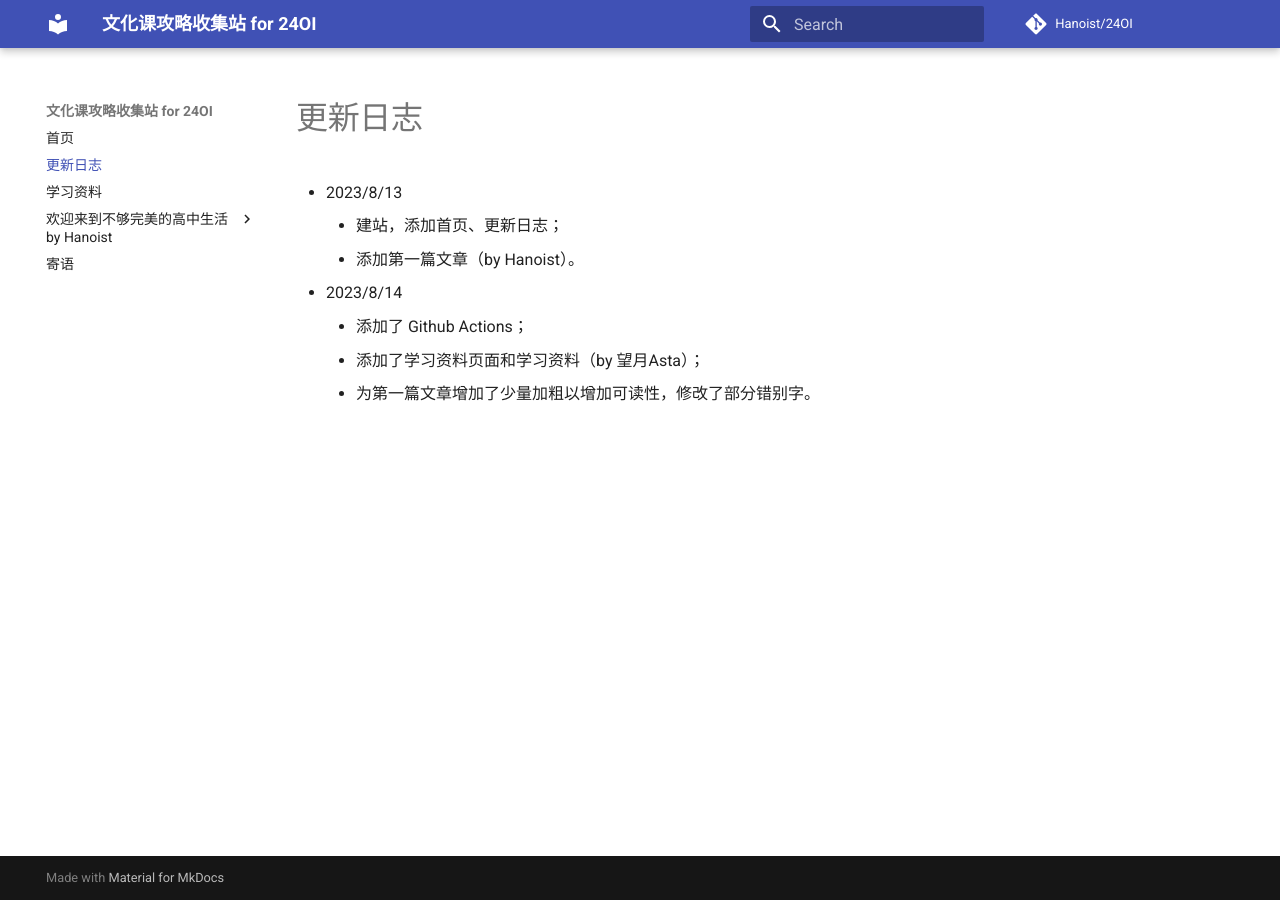
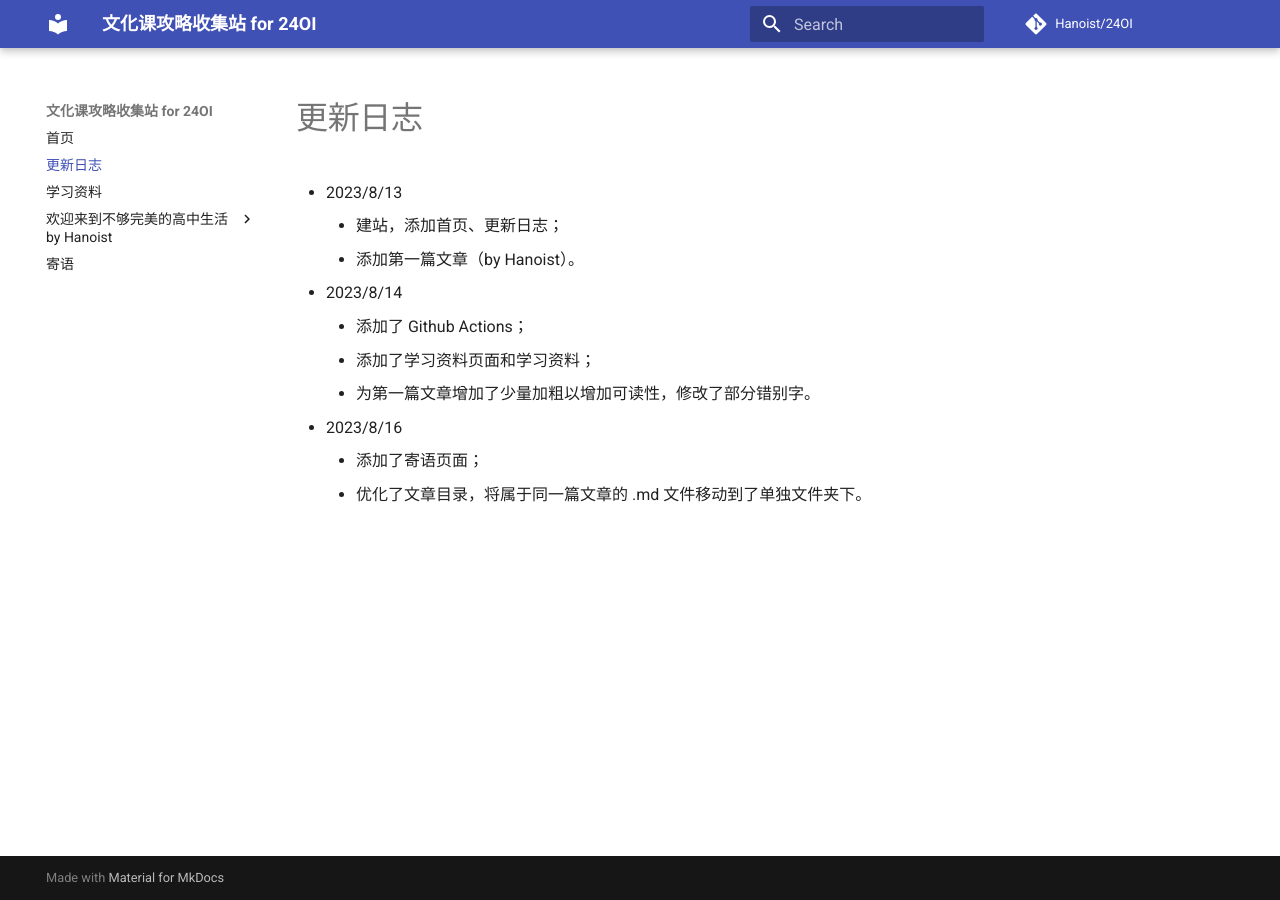
Before and after one commit to 24OI/24OI-whk-guide, an MkDocs documentation site: the page built from docs/log.md, in a window 1280 px wide. Built offline with MkDocs 1.6.1 and Material for MkDocs 9.7.7, drawn with Linux system fonts in a browser that asks for light colours; comment, search, counter and statistics services are not loaded.

Commit message:
Change log

```diff
--- a/docs/log.md
+++ b/docs/log.md
@@ -3,5 +3,9 @@
 	- 添加第一篇文章（by Hanoist）。
 - 2023/8/14
 	- 添加了 Github Actions；
-	- 添加了学习资料页面和学习资料（by 望月Asta）；
+	- 添加了学习资料页面和学习资料；
 	- 为第一篇文章增加了少量加粗以增加可读性，修改了部分错别字。
+
+- 2023/8/16
+	- 添加了寄语页面；
+	- 优化了文章目录，将属于同一篇文章的 .md 文件移动到了单独文件夹下。
```
